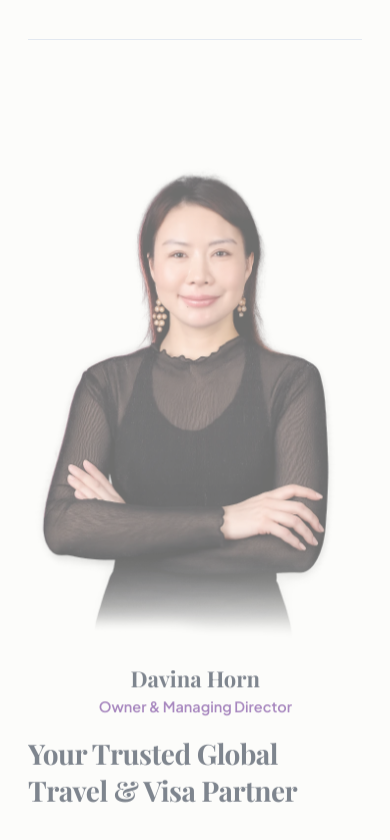
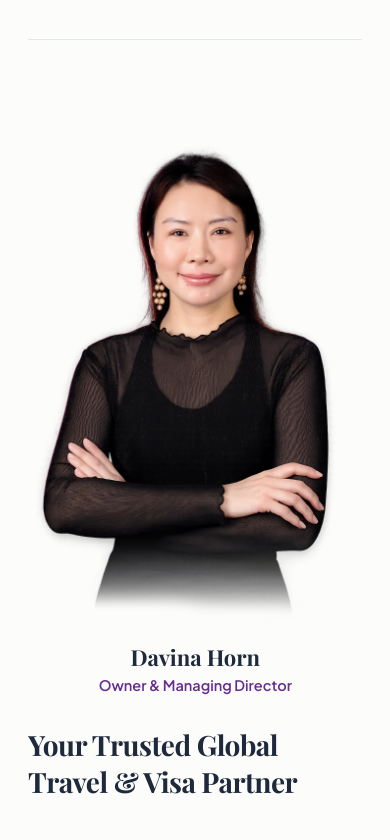
Before and after one commit to DavinaHorn/Chantrea-Travel, a React (Vite) app in the folder frontend/: page / in a window 390 px wide. Shown: the part 8380-9220 px from the top of the page. Built offline with nearby package versions, Linux system fonts and the light colour scheme; a web font is replaced by a local one.

Commit message:
revert: remove mobile scroll-driven slide-in transition for homepage portrait

```diff
--- a/frontend/src/App.tsx
+++ b/frontend/src/App.tsx
@@ -229,14 +229,18 @@ function App() {
       if (homepageAboutRef.current) {
         const rect = homepageAboutRef.current.getBoundingClientRect()
         const viewportHeight = window.innerHeight
-        const mobileView = window.innerWidth <= 768
+        const isDesktop = window.innerWidth > 768
 
-        const startTrigger = viewportHeight * 0.95
-        const endTrigger = mobileView ? viewportHeight * 0.45 : viewportHeight * 0.25
-        const distance = startTrigger - endTrigger
-        const currentPos = rect.top
-        const progress = Math.min(Math.max((startTrigger - currentPos) / distance, 0), 1)
-        setAboutScrollProgress(progress)
+        if (isDesktop) {
+          const startTrigger = viewportHeight * 0.95
+          const endTrigger = viewportHeight * 0.25
+          const distance = startTrigger - endTrigger
+          const currentPos = rect.top
+          const progress = Math.min(Math.max((startTrigger - currentPos) / distance, 0), 1)
+          setAboutScrollProgress(progress)
+        } else {
+          setAboutScrollProgress(1)
+        }
       }
     }
 
@@ -783,12 +787,12 @@ function App() {
                   className="about-founder-container homepage-founder-container"
                   style={{
                     transform: isMobile
-                      ? `translateY(${(1 - aboutScrollProgress) * 50}px)`
+                      ? 'none'
                       : `translateX(${(1 - aboutScrollProgress) * 28}%) scale(${1 + (1 - aboutScrollProgress) * 0.15})`,
-                    opacity: isMobile ? aboutScrollProgress : 1,
+                    opacity: 1,
                     transformOrigin: 'center center',
-                    willChange: 'transform, opacity',
-                    transition: 'transform 0.15s ease-out, opacity 0.15s ease-out'
+                    willChange: 'transform',
+                    transition: 'transform 0.15s ease-out'
                   }}
                 >
                   <img src="/davina_horn.webp" alt="Davina Horn - Founder of CHANTREA Travel" className="about-founder-img" />
```
